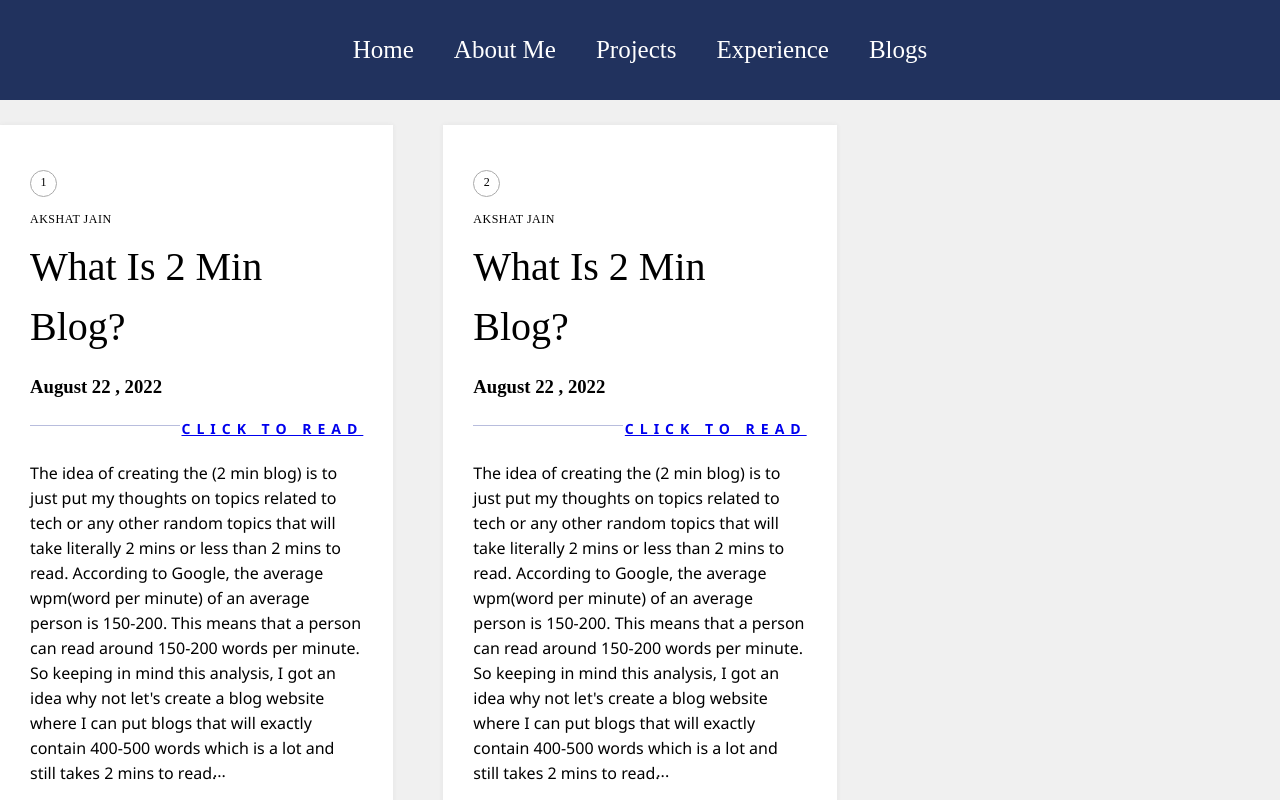
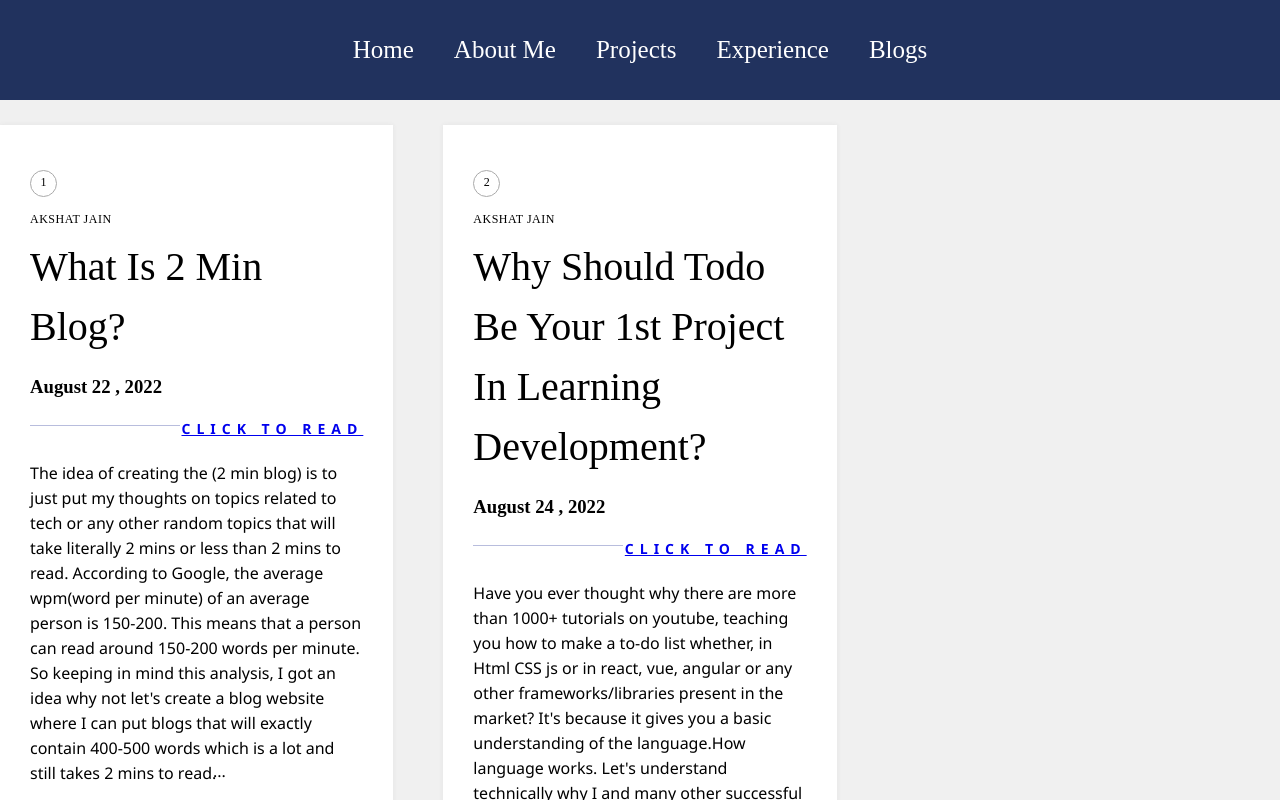
Before and after one commit to Akshat2Jain/Portfolio_Reactjs, a React (Create React App) app: page /Blogs in a window 1280 px wide. Shown: the top 800 px of the page. Built offline with nearby package versions, Linux system fonts and the light colour scheme.

Commit message:
added a new blog

```diff
--- a/src/component/BlogApi.js
+++ b/src/component/BlogApi.js
@@ -8,28 +8,31 @@ const blogList = [
       "The idea of creating the (2 min blog)  is to just put my thoughts on topics related to tech or any other random topics that will take literally  2 mins or less than 2  mins to read. According to Google, the average wpm(word per minute) of an average person is 150-200. This means that a person can read around 150-200 words per minute. So keeping in mind this analysis, I got an idea why not let's create a blog website where I can put blogs that will exactly contain 400-500 words which is a lot and still takes 2 mins to read.",
     description2:
       "The blogs will be on categories like technology, web development, or just random thoughts that give me a sudden overwhelming feeling at the midnight to talk to someone.As this is just a starting, I will be the only author for the (2 min blog) but as we go further I will take blogs from other people too.",
-      footer:"See Ya in Glory 😊",
+    footer: "See Ya in Glory 😊",
     authorName: "Akshat Jain",
     authorAvatar: "/assets/images/author.jpg",
     createdAt: "August 22 , 2022",
     cover: "/assets/images/que-es-un-blog-1.jpeg",
-      link:"https://2minblog.vercel.app/blog/1"
+    link: "https://2minblog.vercel.app/blog/1",
   },
   {
     id: 2,
-        title: "What is 2 Min Blog? ",
-        category: "Introduction",
-        subCategory: ["Intro", "WebDev"],
+    title: "Why should Todo be your 1st project in Learning Development?",
+    category: "Tech",
+    subCategory: ["Tech", "WebDev"],
     description:
-          "The idea of creating the (2 min blog)  is to just put my thoughts on topics related to tech or any other random topics that will take literally  2 mins or less than 2  mins to read. According to Google, the average wpm(word per minute) of an average person is 150-200. This means that a person can read around 150-200 words per minute. So keeping in mind this analysis, I got an idea why not let's create a blog website where I can put blogs that will exactly contain 400-500 words which is a lot and still takes 2 mins to read.",
+      "Have you ever thought why there are more than 1000+ tutorials on youtube, teaching you how to make a to-do list whether, in Html CSS js or in react, vue, angular or any other frameworks/libraries present in the market? It's because it gives you a basic understanding of the language.How language works. Let's understand technically why I and many other successful developers suggest that todo should be your 1st project learning development.",
     description2:
-          "The blogs will be on categories like technology, web development, or just random thoughts that give me a sudden overwhelming feeling at the midnight to talk to someone.As this is just a starting, I will be the only author for the (2 min blog) but as we go further I will take blogs from other people too.",
-        footer:"See Ya in Glory 😊",
+      "For eg, creating todo you will learn about the crud operations which means create, read, update and delete. You create a list, read it from the array or any backend server, update that list and delete that list. In the first project, you will learn how to work with arrays in that particular language.How to work with the same CRUD operations in an array. Learn about the basic operations that you can do using javascript like creating functions, working with variables, working with the objects and many other things. You will get a touch of how to work with web development tools like console, how to work with the local storage and session storage etc. Learning all those things will give you great hands-on the language as a beginner.",
+    description3:
+      "So Go ahead and create your ToDo list. The best resource I can tell you is youtube only. As I told there are so many videos on youtube, try to understand the concept instead of just copying it. Tell us your experience reading The 2min blog. Share this 2min blog with your friends,colleagues etc",
+    footer: "See Ya in Glory 😊",
     authorName: "Akshat Jain",
     authorAvatar: "/assets/images/author.jpg",
-        createdAt: "August 22 , 2022",
-        cover: "/assets/images/que-es-un-blog-1.jpeg",
-        link:"https://2minblog.vercel.app/blog/1"
+    createdAt: "August 24 , 2022",
+    cover: "/assets/images/blo2.jpg",
+    url: window.location.href,
+    link:"https://2minblog.vercel.app/blog/2"
   },
 ];
 
```
Lines whose indentation alone changed are shown as unchanged.
